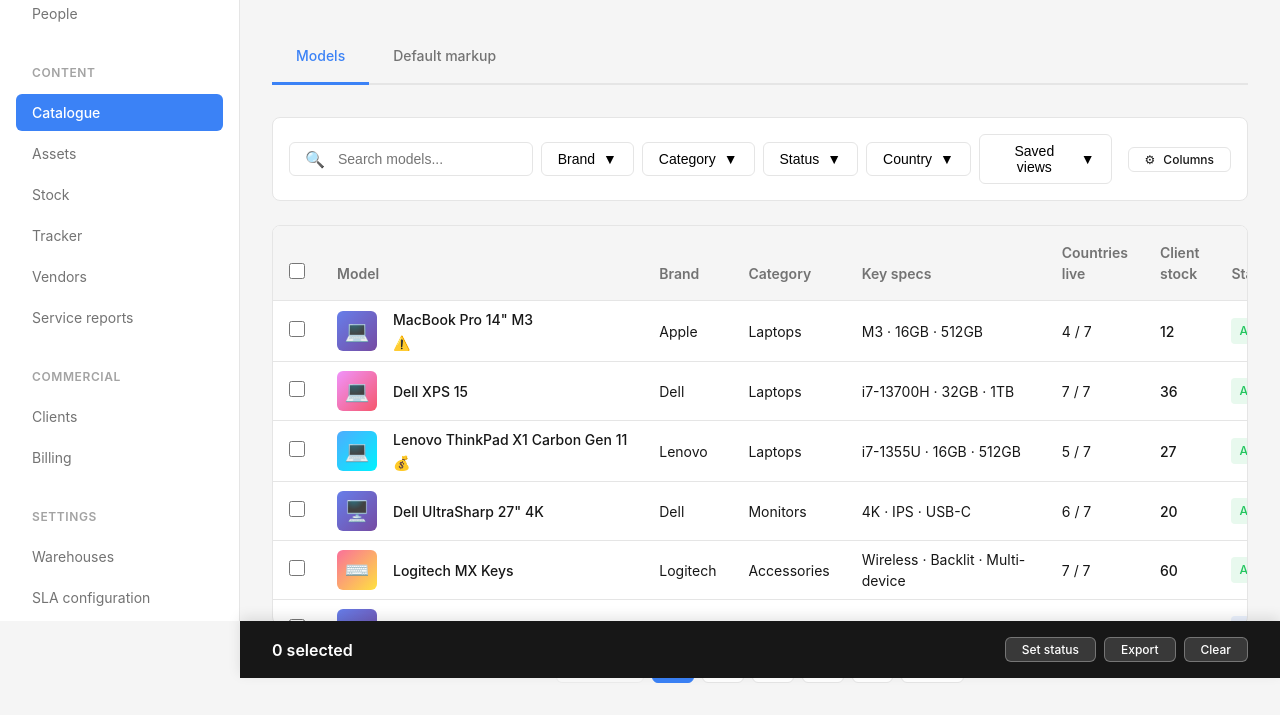
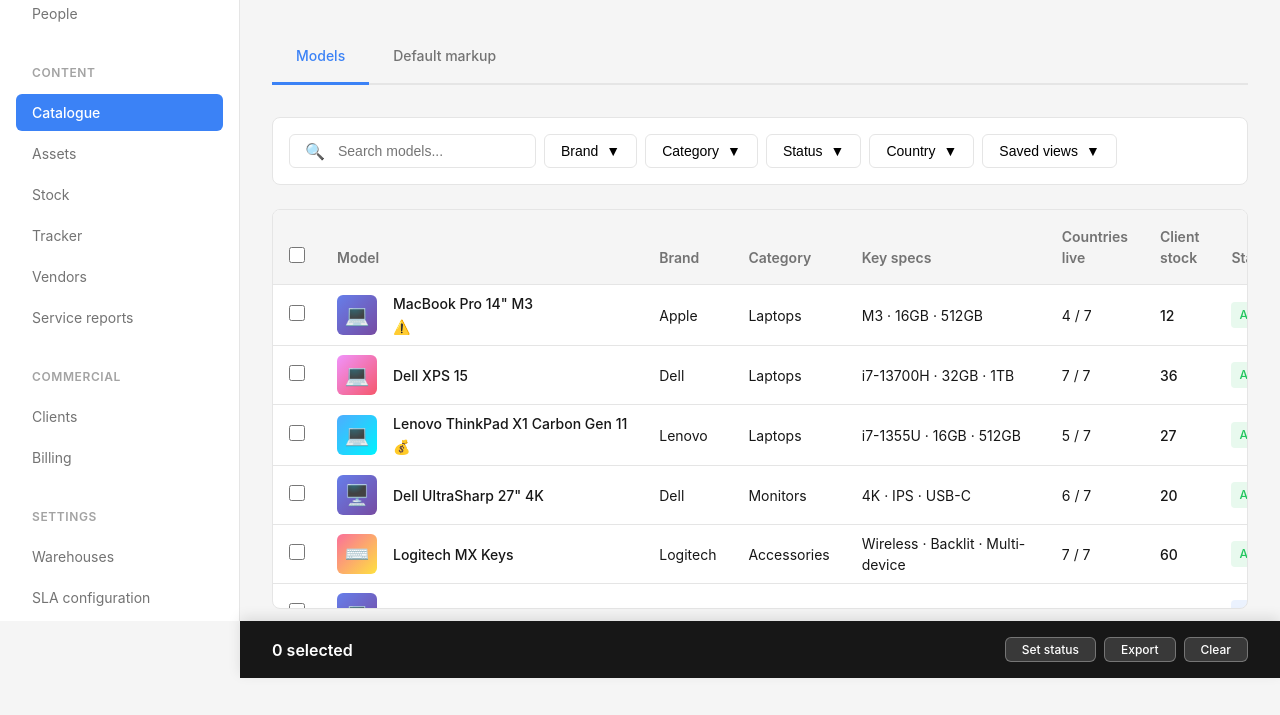
Before and after one commit to Esevel/Greenfield-SAP, a website built with Vite: page pages/catalogue/list.html in a window 1280 px wide. Shown: the part 179-894 px from the top of the page. Built offline with nearby package versions, Linux system fonts and the light colour scheme.

Commit message:
Catalogue: Remove column button, include stock count per listing

```diff
--- a/pages/catalogue/list.html
+++ b/pages/catalogue/list.html
@@ -111,12 +111,6 @@
             </div>
           </div>
 
-          <div class="toolbar-right">
-            <button class="btn btn-secondary btn-sm" id="columnVisibility">
-              <span>⚙</span>
-              <span>Columns</span>
-            </button>
-          </div>
         </div>
 
         <!-- Catalogue Table -->
--- a/scripts/catalogue-country-listings.js
+++ b/scripts/catalogue-country-listings.js
@@ -18,6 +18,7 @@ function initCountryListings() {
         <td><strong>${money(listing.currency, listing.retail)}</strong></td>
         <td class="text-muted">${spread.toFixed(1)}%</td>
         <td class="text-muted">Managed on vendor, warehouse, courier and calendar pages</td>
+        <td class="num"><strong>${listing.stock}</strong><span class="text-muted"> units</span></td>
         <td><label class="toggle-switch"><input type="checkbox" data-available="${cc}" ${listing.available ? 'checked' : ''}><span class="toggle-slider"></span></label></td>
         <td><button type="button" class="btn-icon" aria-label="View ${countryMeta(cc)[1]} vendor listing">›</button></td>
       </tr>`;
```
Also changed, not shown: pages/catalogue/model/country-listings.html (+1 -0 lines).
